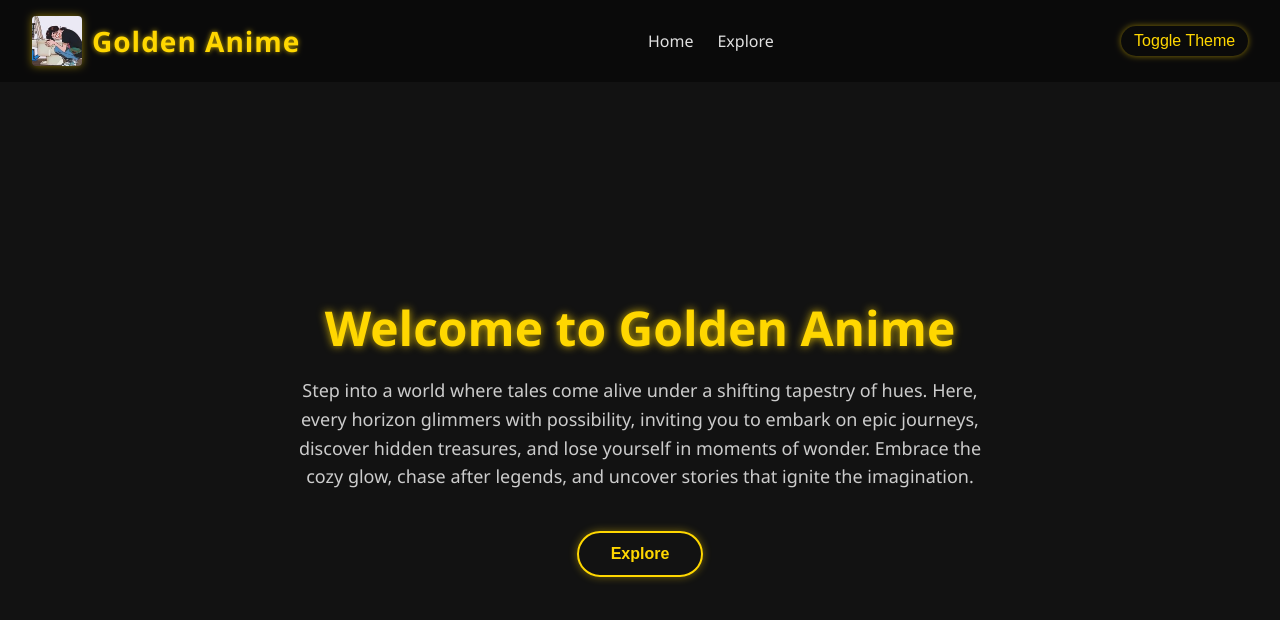
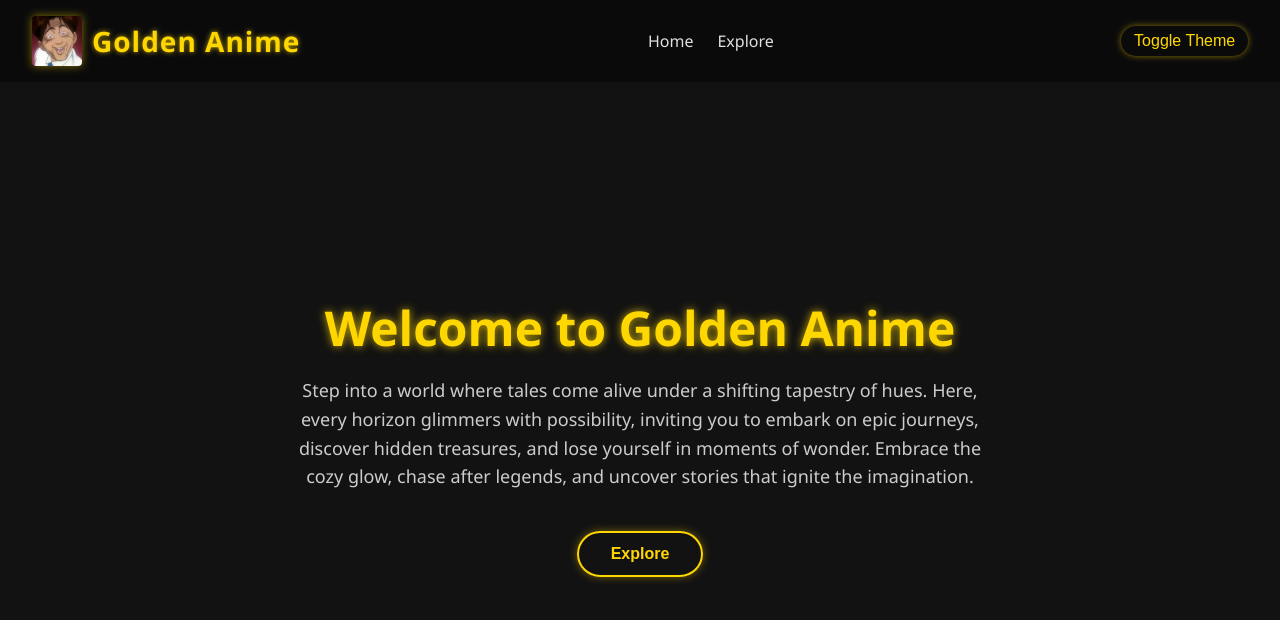
Before and after one commit to anmolbhai12/gold-anime, a plain HTML site: page index.html in a window 1280 px wide. Drawn offline with Linux system fonts and the light colour scheme.

Commit message:
Update index.html

```diff
--- a/index.html
+++ b/index.html
@@ -335,7 +335,7 @@
     <!-- Header / Navigation -->
     <header>
       <div class="logo">
-        <img src="images/images.jpeg" alt="Golden Anime Logo" class="logo-img" />
+        <img src="images/artworks-000163391708-31l9sv-t500x500.jpg" alt="Golden Anime Logo" class="logo-img" />
         Golden Anime
       </div>
       <nav>
```
